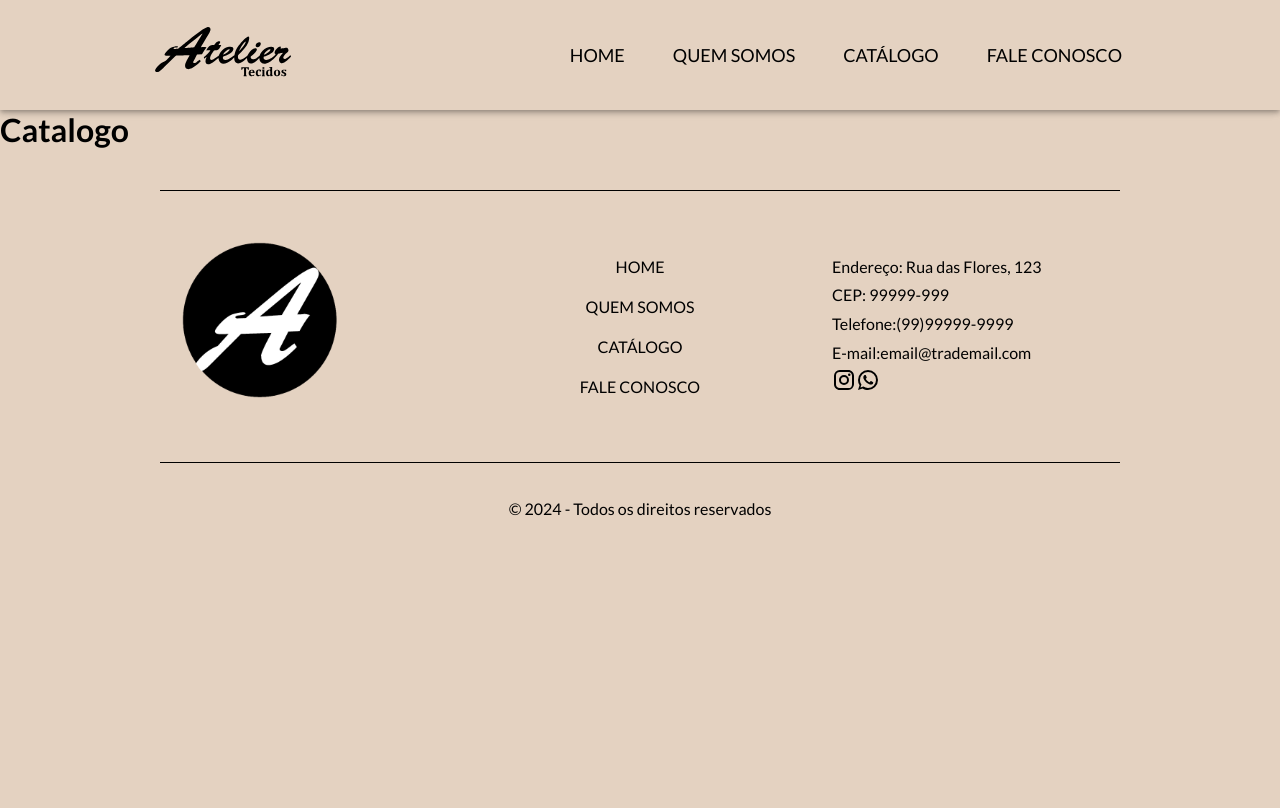
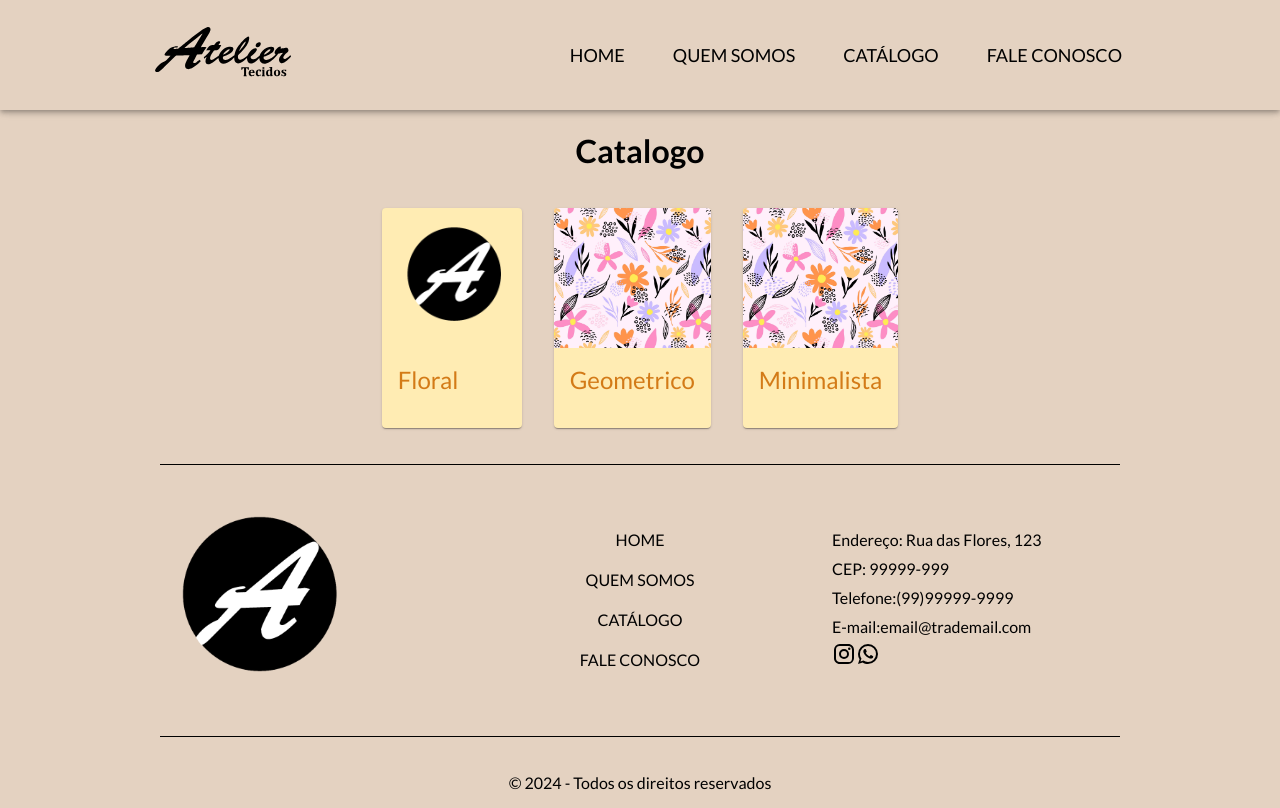
Before and after one commit to nst-software/projeto-atelier, a React (Vite) app: page /projeto-atelier/catalogo in a window 1280 px wide. Built offline with nearby package versions, Linux system fonts and the light colour scheme.

Commit message:
add custom card media component

```diff
--- a/src/components/FaleConosco/MapaLoja.tsx
+++ b/src/components/FaleConosco/MapaLoja.tsx
@@ -16,7 +16,15 @@ const MapComponent = () => {
         attribution='&copy; <a href="https://www.openstreetmap.org/copyright">OpenStreetMap</a> contributors'
       />
       <Marker position={center}>
-        <Popup>Localização desejada.</Popup>
+        <Popup>
+          <div
+            onClick={() =>
+              window.open("https://www.instagram.com/tecidosateliedos")
+            }
+          >
+            <h1>Localização desejada.</h1>
+          </div>
+        </Popup>
       </Marker>
     </MapContainer>
   );
--- a/src/routes/Catalogo.tsx
+++ b/src/routes/Catalogo.tsx
@@ -1,9 +1,69 @@
 import { FC } from "react";
+import Card from "@mui/material/Card";
+import CardContent from "@mui/material/CardContent";
+import Typography from "@mui/material/Typography";
+import CustomCardMedia from "./CustomCardMedia";
+
+const catalogos = [
+  {
+    id: 1,
+    name: "Floral",
+    images: [
+      "src/assets/IMG.jpg",
+      "src/assets/ATELIER-LOGO.png",
+      "src/assets/IMG.jpg",
+    ],
+  },
+  {
+    id: 2,
+    name: "Geometrico",
+    images: [
+      "src/assets/IMG.jpg",
+      "src/assets/ATELIER-LOGO.png",
+      "src/assets/IMG.jpg",
+    ],
+  },
+  {
+    id: 3,
+    name: "Minimalista",
+    images: [
+      "src/assets/IMG.jpg",
+      "src/assets/ATELIER-LOGO.png",
+      "src/assets/IMG.jpg",
+    ],
+  },
+];
 
 const Catalogo: FC = () => {
   return (
-    <div>
+    <div
+      style={{
+        display: "flex",
+        flexDirection: "column",
+        alignItems: "center",
+        justifyContent: "center",
+      }}
+    >
       <h1>Catalogo</h1>
+      <div
+        style={{
+          display: "flex",
+          flexDirection: "row",
+          flexWrap: "wrap",
+          justifyContent: "center",
+        }}
+      >
+        {catalogos.map((item) => (
+          <Card key={item.id} sx={{ maxWidth: 345, m: 2 }}>
+            <CustomCardMedia images={item.images} title={item.name} />
+            <CardContent>
+              <Typography gutterBottom variant="h5" component="div">
+                {item.name}
+              </Typography>
+            </CardContent>
+          </Card>
+        ))}
+      </div>
     </div>
   );
 };
--- /dev/null
+++ b/src/routes/CustomCardMedia.tsx
@@ -0,0 +1,22 @@
+import CardMedia from "@mui/material/CardMedia";
+import { FC, useEffect, useState } from "react";
+
+interface CustomCardMediaProps {
+  images: string[];
+  title: string;
+}
+
+const CustomCardMedia: FC<CustomCardMediaProps> = ({ images, title }) => {
+  const [image, setImage] = useState(images[0]);
+
+  useEffect(() => {
+    const interval = setInterval(() => {
+      setImage(images[Math.floor(Math.random() * images.length)]);
+    }, 3000);
+    return () => clearInterval(interval);
+  }, [images]);
+
+  return <CardMedia component="img" height="140" image={image} alt={title} />;
+};
+
+export default CustomCardMedia;
--- a/src/utils/enums/Routes.ts
+++ b/src/utils/enums/Routes.ts
@@ -1,19 +1,15 @@
-import { Home } from "@mui/icons-material";
-
 export class Routes {
   public static enum = {
     Home: "/",
     QuemSomos: "quemSomos",
     Catalogo: "catalogo",
     FaleConosco: "fale-conosco",
-
   } as const;
   public static label = {
     [this.enum.Home]: "Home",
     [this.enum.QuemSomos]: "Quem Somos",
     [this.enum.Catalogo]: "Catálogo",
     [this.enum.FaleConosco]: "Fale Conosco",
-
   };
   public static values = Object.values(this.enum);
   public static getLabel(
```
